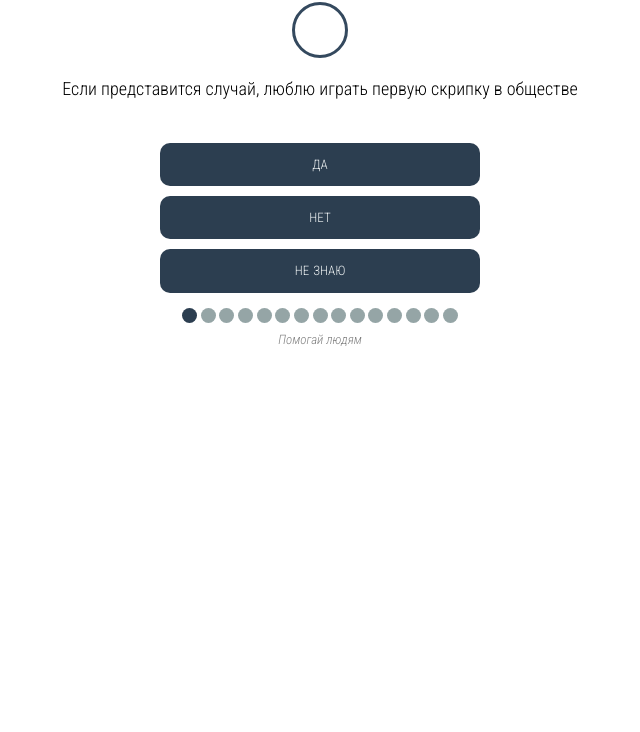
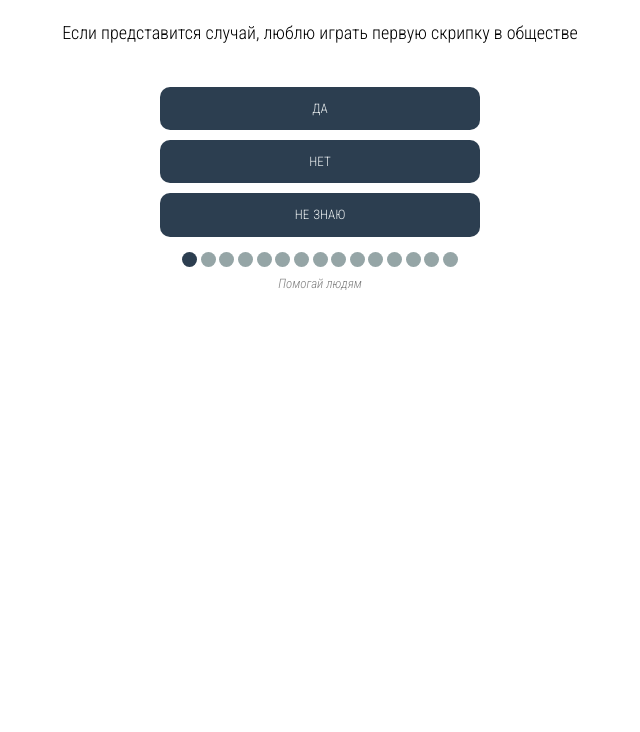
Before and after one commit to skad0/testphoneapp, a plain HTML site: page index.html in a window 1280 px wide. Shown: the part 68-800 px from the top of the page, without its empty margins (0-640 px from the left). Drawn offline with Linux system fonts and the light colour scheme.

Commit message:
Update index.html

```diff
--- a/index.html
+++ b/index.html
@@ -11,9 +11,7 @@
             <div class="head">
                 <h1>ПСИХОЛОГИЧЕСКИЙ ТЕСТ</h1>
             </div>
-            <div class="user">
 
-            </div>
             <div class="content">
                 <div class="question">
                     <span class="text" id="quest-text"></span>
```
